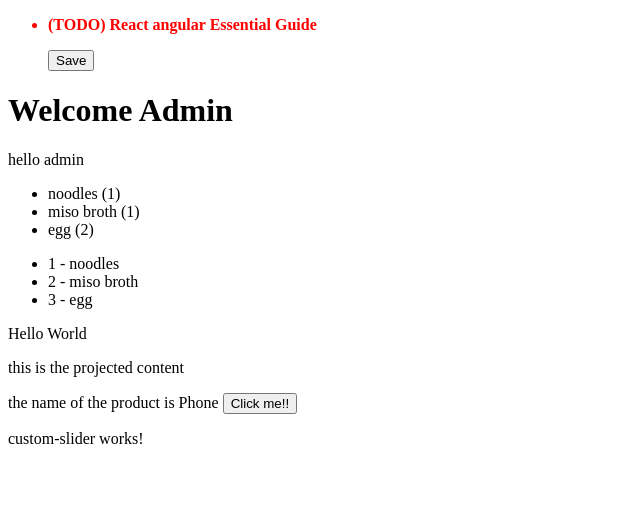
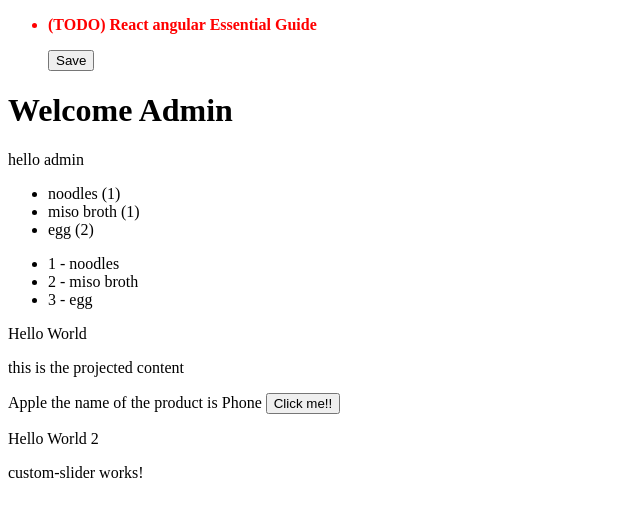
Before and after one commit to WilsonCarv/web-dev, an Angular app in the folder angular-app/: page / in a window 1280 px wide. Shown: the top 516 px of the page, without its empty margins (0-640 px from the left). Built offline with nearby package versions, Linux system fonts and the light colour scheme.

Commit message:
some other life cicle hook

```diff
--- a/angular-app/src/app/components/passing-data/child/child.component.html
+++ b/angular-app/src/app/components/passing-data/child/child.component.html
@@ -1,3 +1,4 @@
+<span>{{ brandName }}</span>
 <ng-container *ngIf="productName">
 	the name of the product is {{ productName }}
 	<button (click)="productClicked.emit('Burger')">Click me!!</button>
--- a/angular-app/src/app/components/passing-data/child/child.component.ts
+++ b/angular-app/src/app/components/passing-data/child/child.component.ts
@@ -20,6 +20,7 @@ import {
 export class ChildComponent implements OnInit, OnChanges, DoCheck {
 	@Input({ required: true, alias: 'productName' }) productName: string | undefined;
 	@Output() productClicked = new EventEmitter<string>();
+	brandName = 'Apple';
 	ngOnInit(): void {
 		console.log('Ng onInit', this.productName);
 	}
--- a/angular-app/src/app/components/passing-data/parent/parent.component.html
+++ b/angular-app/src/app/components/passing-data/parent/parent.component.html
@@ -1 +1,2 @@
 <app-child [productName]="productName" (productClicked)="onProductClicked($event)"> </app-child>
+<p #text>{{ myText }}</p>
--- a/angular-app/src/app/components/passing-data/parent/parent.component.ts
+++ b/angular-app/src/app/components/passing-data/parent/parent.component.ts
@@ -1,4 +1,4 @@
-import { Component } from '@angular/core';
+import { AfterViewInit, Component, ElementRef, ViewChildren } from '@angular/core';
 import { ChildComponent } from '../child/child.component';
 
 @Component({
@@ -8,10 +8,17 @@ import { ChildComponent } from '../child/child.component';
 	templateUrl: './parent.component.html',
 	styleUrl: './parent.component.scss'
 })
-export class ParentComponent {
+export class ParentComponent implements AfterViewInit {
 	productName: string | undefined = 'Phone';
+	@ViewChildren(ChildComponent) children!: ChildComponent;
+	@ViewChildren('text') textRef: any | undefined;
+	myText = 'Hello World';
 	onProductClicked(event: string) {
 		this.productName = event;
 		console.log('Product clicked', event);
 	}
+	ngAfterViewInit(): void {
+		console.log('AfterViewInit in parent', this.children);
+		this.textRef.last.nativeElement.innerHTML = 'Hello World 2';
+	}
 }
```
